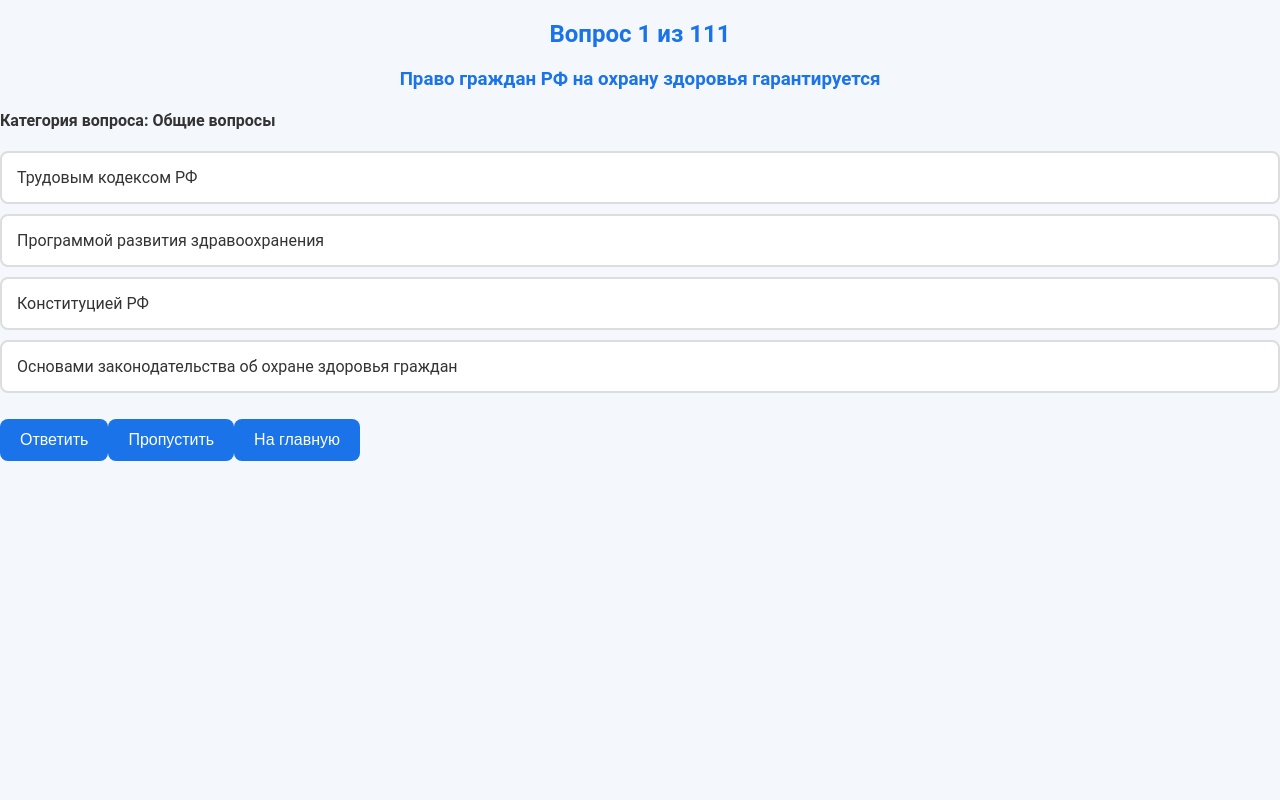
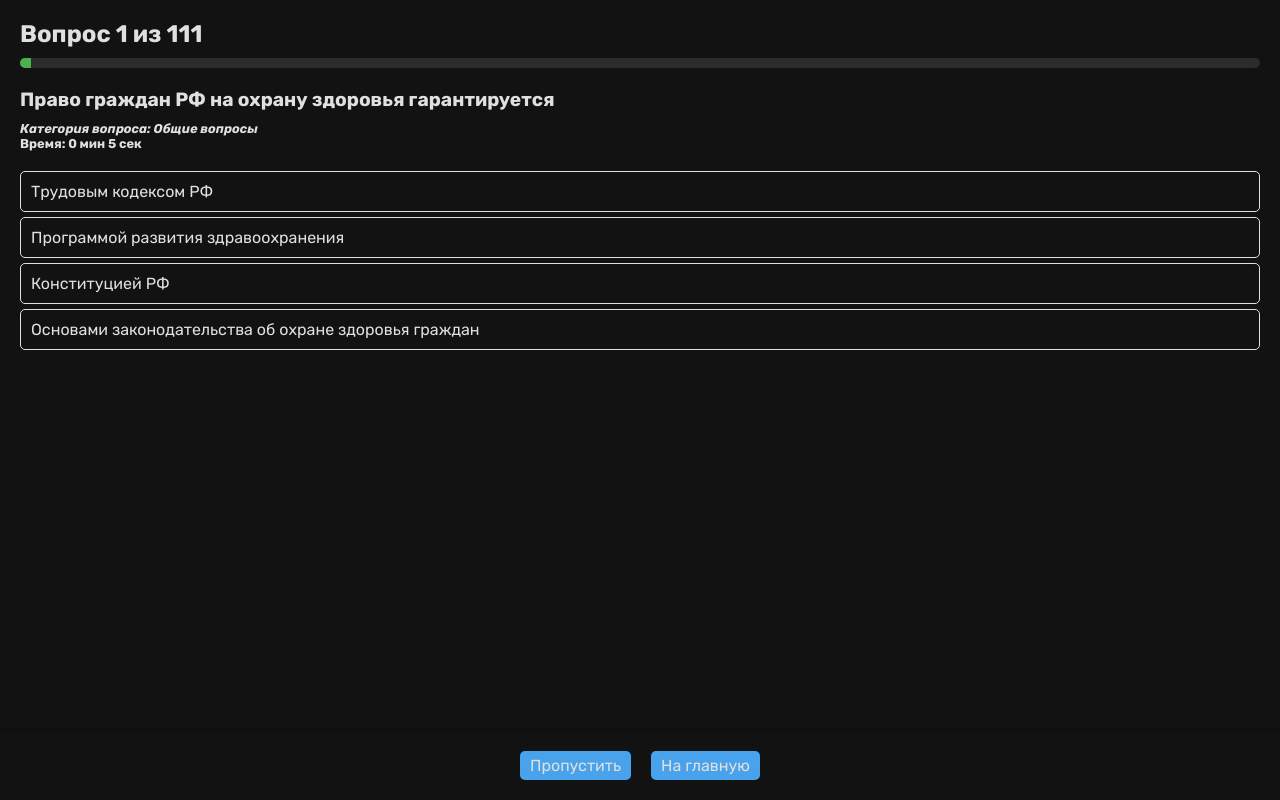
Before and after one commit to Oleg72pc/medica_testing, a Vue app: page /test in a window 1280 px wide. Built offline with nearby package versions, Linux system fonts and the light colour scheme.

Commit message:
fixed logic, fixed UI, fixed styles global, added timer, added progress bar

```diff
--- a/package.json
+++ b/package.json
@@ -14,7 +14,8 @@
   },
   "devDependencies": {
     "@vitejs/plugin-vue": "^5.1.4",
-    "sass": "^1.80.3",
+    "sass": "^1.80.4",
+    "sass-loader": "^16.0.2",
     "typescript": "^5.5.3",
     "vite": "^5.4.8",
     "vue-tsc": "^2.1.6"
--- a/src/App.vue
+++ b/src/App.vue
@@ -7,6 +7,5 @@
 <script setup lang="ts">
 </script>
 
-<style lang="scss">
-
+<style scoped lang="scss">
 </style>
--- a/src/style.scss
+++ b/src/style.scss
@@ -1,175 +1,8 @@
-/* Global Styles */
-body {
-  font-family: 'Roboto', sans-serif;
-  background-color: #f4f7fc;
-  color: #333;
+@import url('https://fonts.googleapis.com/css2?family=Rubik:ital,wght@0,300..900;1,300..900&display=swap');
+
+* {
   margin: 0;
   padding: 0;
-}
-
-.container {
-  max-width: 600px;
-  margin: 0 auto;
-  padding: 20px;
-}
-
-h1, h2, h3 {
-  color: #1a73e8;
-  font-weight: 700;
-  text-align: center;
-  margin-bottom: 20px;
-}
-
-p {
-  line-height: 1.6;
-  color: #555;
-}
-
-a {
-  color: #1a73e8;
-  text-decoration: none;
-}
-
-a:hover {
-  text-decoration: underline;
-}
-
-/* Button Styles */
-button {
-  display: inline-block;
-  background-color: #1a73e8;
-  color: #fff;
-  padding: 12px 20px;
-  border: none;
-  border-radius: 8px;
-  cursor: pointer;
-  font-size: 16px;
-  margin: 10px 0;
-  transition: background-color 0.3s ease, box-shadow 0.3s ease;
-}
-
-button:hover {
-  background-color: #155bb5;
-  box-shadow: 0px 4px 10px rgba(0, 0, 0, 0.1);
-}
-
-button:disabled {
-  background-color: #c7d7f3;
-  cursor: not-allowed;
-}
-
-.button-large {
-  padding: 14px 30px;
-  font-size: 18px;
-  width: 100%;
-  margin-bottom: 20px;
-}
-
-/* Answer Option Styles */
-.answer-option {
-  background-color: #fff;
-  border: 2px solid #ddd;
-  border-radius: 8px;
-  padding: 15px;
-  margin-bottom: 10px;
-  cursor: pointer;
-  transition: background-color 0.3s ease, border-color 0.3s ease;
-}
-
-.answer-option:hover {
-  background-color: #f0f4ff;
-}
-
-.selected {
-  background-color: #d3eafd;
-}
-
-.correct {
-  background-color: #c8e6c9;
-  border-color: #4caf50;
-}
-
-.incorrect {
-  background-color: #ffcdd2;
-  border-color: #f44336;
-}
-
-/* Progress Bar Styles */
-.progress-bar {
-  height: 8px;
-  background-color: #e0e0e0;
-  border-radius: 4px;
-  margin: 20px 0;
-  overflow: hidden;
-}
-
-.progress {
-  height: 100%;
-  background-color: #1a73e8;
-  width: 0;
-  transition: width 0.5s ease;
-}
-
-/* Statistics Styles */
-.stat-item {
-  display: flex;
-  justify-content: space-between;
-  padding: 15px;
-  background-color: #fff;
-  margin-bottom: 10px;
-  border-radius: 8px;
-  border: 1px solid #ddd;
-}
-
-.stat-item.correct {
-  background-color: #c8e6c9;
-}
-
-.stat-item.incorrect {
-  background-color: #ffcdd2;
-}
-
-.stat-item .question-text {
-  flex: 1;
-  padding-right: 10px;
-}
-
-.stat-item .answer-text {
-  font-weight: 700;
-  color: #555;
-}
-
-/* Back to Home Button */
-.back-home {
-  display: inline-block;
-  background-color: #1a73e8;
-  color: #fff;
-  padding: 15px 30px;
-  text-align: center;
-  border-radius: 8px;
-  text-decoration: none;
-  font-size: 18px;
-  margin-top: 30px;
-  transition: background-color 0.3s ease, box-shadow 0.3s ease;
-}
-
-.back-home:hover {
-  background-color: #155bb5;
-  box-shadow: 0px 4px 10px rgba(0, 0, 0, 0.1);
-}
-
-/* Media Queries for Mobile */
-@media (max-width: 768px) {
-  .container {
-    padding: 10px;
+  box-sizing: border-box;
+  font-family: 'Rubik', sans-serif;
   }
-
-  button, .back-home {
-    font-size: 14px;
-    padding: 10px 20px;
-  }
-
-  .answer-option {
-    padding: 12px;
-  }
-}
--- a/src/views/StatisticsPage.vue
+++ b/src/views/StatisticsPage.vue
@@ -1,22 +1,24 @@
 <template>
-  <div>
-    <h2>Статистика</h2>
-    <p>Список вопросов, на которые чаще всего давали неправильные ответы:</p>
-    <ul>
-      <li v-for="(count, question) in incorrectAnswers"
+  <div class="statistics-container">
+    <h2 class="statistics-title">Статистика:</h2>
+    <p class="statistics-description">Список вопросов, на которые чаще всего давали неправильные ответы:</p>
+    <ul class="statistics-list">
+      <li v-for="(count, question) in sortedIncorrectAnswers"
           class="stat-item"
           :key="question">
         {{ question }} — {{ count }} раз(а) неправильно
       </li>
     </ul>
-    <button @click="clearStatistics">Сбросить статистику</button>
-    <button @click="goHome">На главную</button>
+    <div class="statistics-button-container">
+      <button class="statistics-button" @click="clearStatistics">Сбросить статистику</button>
+      <button class="statistics-button" @click="goHome">На главную</button>
+    </div>
   </div>
 </template>
 
 <script setup
         lang="ts">
-import { ref, onMounted } from 'vue'
+import { ref, computed, onMounted } from 'vue'
 import { useRouter } from 'vue-router'
 
 const incorrectAnswers = ref<Record<string, number>>( {} )
@@ -31,6 +33,15 @@ const loadStatistics = () => {
   incorrectAnswers.value = savedIncorrectAnswers
 }
 
+const sortedIncorrectAnswers = computed(() => {
+  return Object.entries(incorrectAnswers.value)
+    .sort(([, a], [, b]) => b - a)
+    .reduce((acc, [key, value]) => {
+      acc[key] = value
+      return acc
+    }, {} as Record<string, number>)
+})
+
 const clearStatistics = () => {
   localStorage.removeItem( 'incorrectAnswers' )
   incorrectAnswers.value = {}
@@ -41,23 +52,73 @@ const goHome = () => {
 }
 </script>
 
-<style lang="scss"
-       scoped>
-ul {
+<style lang="scss" scoped>
+$background-color: #121212;
+$text-color: #e0e0e0;
+$primary-color: #48a2ec;
+$button-hover-color: #3a8ecf; // Пример более темного цвета
+$secondary-color: #03badade;
+
+.statistics-container {
+  background-color: $background-color;
+  color: $text-color;
+  padding: 20px;
+  height: calc(100vh - 60px);
+  display: flex;
+  flex-direction: column;
+  justify-content: space-between;
+}
+
+.statistics-title {
+  color: $secondary-color;
+  margin-bottom: 5px;
+}
+
+.statistics-description {
+  color: $text-color;
+  margin-bottom: 10px;
+}
+
+.statistics-list {
   list-style-type: none;
   padding: 0;
+  flex-grow: 1;
+  overflow-y: auto;
 }
-//
-//li {
-//  margin-bottom: 10px;
-//}
-//
-//button {
-//  margin-top: 20px;
-//  padding: 10px;
-//  background-color: #007bff;
-//  color: #fff;
-//  border: none;
-//  cursor: pointer;
-//}
+
+.stat-item {
+  margin-bottom: 10px;
+  color: $text-color;
+  border: 1px solid $secondary-color;
+  border-radius: 5px;
+  padding: 5px;
+}
+
+.statistics-button-container {
+  position: fixed;
+  bottom: 0;
+  left: 0;
+  width: 100%;
+  background-color: $background-color;
+  display: flex;
+  justify-content: center;
+  padding: 10px 0;
+  box-shadow: 0 -2px 5px rgba(0, 0, 0, 0.2);
+}
+
+.statistics-button {
+  padding: 10px 20px;
+  margin: 0 10px;
+  font-size: 1rem;
+  color: $text-color;
+  background-color: $primary-color;
+  border: none;
+  border-radius: 5px;
+  cursor: pointer;
+  transition: background-color 0.3s ease;
+
+  &:hover {
+    background-color: $button-hover-color;
+  }
+}
 </style>
--- a/src/views/TestPage.vue
+++ b/src/views/TestPage.vue
@@ -1,216 +1,375 @@
 <template>
-  <div v-if="isTestFinished">
-    <h2>Тест завершен!</h2>
-    <p>Вы ответили на {{ correctAnswers }} из {{ questions.length }} вопросов.</p>
-    <h3>Результаты:</h3>
-      <ul>
-      <li v-for="(question, index) in questions"
-          :key="index">
-        <p>{{ question.question }}</p>
-        <p>
+  <div v-if="isTestFinished" class="test-finished-container">
+    <h2 class="test-finished-title">Тест завершен!</h2>
+    <p class="test-summary">Вы ответили на {{ correctAnswers }} из {{ questions.length }} вопросов.</p>
+    <p class="test-time">Время выполнения: {{ Math.floor(elapsedTime / 60) }} мин {{ elapsedTime % 60 }} сек</p>
+    <h3 class="results-title">Результаты:</h3>
+    <ul class="results-list">
+      <li v-for="(question, index) in questions" :key="index" class="result-item">
+        <p class="question-text">{{ question.question }}</p>
+        <p class="answer-status">
           <span class="skip-res" v-if="userAnswers[index].length === 0">Пропущено</span>
           <span class="correct-res" v-else-if="isCorrectAnswer(index)">Правильно</span>
           <span class="incorrect-res" v-else>Неправильно</span>
         </p>
-        <ul>
-          <li v-for="(answer, answerIndex) in question.answers"
-              :key="answerIndex"
-              class="answer-option"
-              :class="{
-              correct: question.correctIndexes?.includes(answerIndex),
-              selected: userAnswers[index]?.includes(answerIndex)
-            }">
+        <ul class="answers-list">
+          <li v-for="(answer, answerIndex) in question.answers" :key="answerIndex" class="answer-option" :class="{ correct: question.correctIndexes?.includes(answerIndex), selected: userAnswers[index]?.includes(answerIndex) }">
             {{ answer }}
           </li>
         </ul>
       </li>
     </ul>
-    <button @click="restartTest">Начать заново</button>
-    <button class="back-home"
-            @click="goHome">На главную</button>
+    <div class="buttons-container">
+      <button class="restart-button" @click="restartTest">Начать заново</button>
+      <button class="back-home-button" @click="goHome">На главную</button>
+    </div>
   </div>
 
   <div class="questions-container" v-else-if="currentQuestion">
-    <h2>Вопрос {{ currentIndex + 1 }} из {{ questions.length }}</h2>
-    <h3 class="question">{{ currentQuestion.question }}</h3>
-    <h4>Категория вопроса: {{ currentQuestion.category }}</h4>
-    <ul>
-      <li v-for="(answer, index) in currentQuestion.answers"
-          :key="index"
-          @click="toggleAnswer(index)"
-          class="answer-option"
-          :class="getAnswerClass(index)">
+    <h2 class="question-title">Вопрос {{ currentIndex + 1 }} из {{ questions.length }}</h2>
+    <div class="progress-bar">
+      <div class="progress" :style="{ width: progressPercentage + '%' }"></div>
+    </div>
+    <h3 class="question-text">{{ currentQuestion.question }}</h3>
+    <h4 class="question-category">Категория вопроса: {{ currentQuestion.category }}</h4>
+    <p class="test-time">Время: {{ Math.floor(elapsedTime / 60) }} мин {{ elapsedTime % 60 }} сек</p>
+    <ul class="answers-list">
+      <li v-for="(answer, index) in currentQuestion.answers" :key="index" @click="toggleAnswer(index)"
+      class="answer-option"
+      :class="getAnswerClass(index)">
         {{ answer }}
       </li>
     </ul>
-    <div>
-      <button v-if="!isAnswered"
-              @click="submitAnswer">Ответить</button>
-      <button v-else
-              @click="nextQuestion">Следующий вопрос</button>
-      <button @click="skipQuestion">Пропустить</button>
-      <button @click="goHome">На главную</button>
+    <div class="buttons-container">
+      <button v-if="!isAnswered && hasSelectedAnswer" class="submit-button" @click="submitAnswer">Ответить</button>
+      <button v-if="isAnswered" class="next-button" @click="nextQuestion">Следующий вопрос</button>
+      <button v-if="!isAnswered" class="skip-button" @click="skipQuestion">Пропустить</button>
+      <button class="back-home-button" @click="goHome">На главную</button>
     </div>
   </div>
 
-  <div v-else>
-    <p>Идет загрузка вопросов...</p>
+  <div v-else class="loading-container">
+    <p class="loading-text">Идет загрузка вопросов...</p>
   </div>
 </template>
 
-
-<script setup
-        lang="ts">
-import { ref, computed, onMounted } from 'vue'
+<script setup lang="ts">
+import { ref, computed, onMounted, onUnmounted, watch } from 'vue'
 import { useRoute, useRouter } from 'vue-router'
 import { questions as allQuestions } from '../data/questions'
 import { Question } from "../interfaces/question.interface.ts"
 
 const route = useRoute()
 const router = useRouter()
-const currentIndex = ref( 0 )
-const correctAnswers = ref( 0 )
-const questions = ref<Question[]>( [] )
-const userAnswers = ref<( number[] )[]>( [] )
+const currentIndex = ref(0)
+const correctAnswers = ref(0)
+const questions = ref<Question[]>([])
+const userAnswers = ref<(number[])[]>([])
+const elapsedTime = ref(0) // Время в секундах
+let timer: number | undefined
 
-const isRandomTest = computed( () => route.query.random === 'true' )
-const currentQuestion = computed( () => questions.value[ currentIndex.value ] )
-const isAnswered = ref( false )
-const isTestFinished = computed( () => currentIndex.value >= questions.value.length )
+const isRandomTest = computed(() => route.query.random === 'true')
+const currentQuestion = computed(() => questions.value[currentIndex.value])
+const isAnswered = ref(false)
+const isTestFinished = computed(() => currentIndex.value >= questions.value.length)
 
-// Логика выбора ответа остаётся той же
-const toggleAnswer = ( index: number ) => {
-  if ( isAnswered.value ) {
-    return // Блокируем выбор, если вопрос уже отвечен
+const progressPercentage = computed(() => ((currentIndex.value + 1) / questions.value.length) * 100)
+
+const hasSelectedAnswer = computed(() => {
+  return userAnswers.value[currentIndex.value]?.length > 0
+})
+
+const toggleAnswer = (index: number) => {
+  if (isAnswered.value) {
+    return
   }
 
-  const selectedAnswers = userAnswers.value[ currentIndex.value ]
-  const answerIndex = selectedAnswers.indexOf( index )
-  if ( answerIndex > -1 ) {
-    selectedAnswers.splice( answerIndex, 1 ) // Удалить ответ, если уже выбран
+  const selectedAnswers = userAnswers.value[currentIndex.value]
+  const answerIndex = selectedAnswers.indexOf(index)
+  if (answerIndex > -1) {
+    selectedAnswers.splice(answerIndex, 1)
   } else {
-    selectedAnswers.push( index ) // Добавить ответ в выбранные
+    selectedAnswers.push(index)
   }
 }
 
-// Логика проверки ответа
 const submitAnswer = () => {
-  // Проверяем правильность ответа
-  if ( isCorrectAnswer( currentIndex.value ) ) {
+  if (isCorrectAnswer(currentIndex.value)) {
     correctAnswers.value++
   } else {
-    saveIncorrectAnswer( currentQuestion.value.question )
+    saveIncorrectAnswer(currentQuestion.value.question)
   }
-  isAnswered.value = true // Пользователь ответил на вопрос
+  isAnswered.value = true
 }
 
-// Переход к следующему вопросу
 const nextQuestion = () => {
   currentIndex.value++
-  isAnswered.value = false // Сбрасываем состояние ответа для следующего вопроса
+  isAnswered.value = false
 }
 
-const getAnswerClass = ( index: number ) => {
-  // Проверяем, существует ли текущий вопрос и его правильные ответы
-  if ( !currentQuestion.value || !currentQuestion.value.correctIndexes ) {
-    return {} // Возвращаем пустой объект, если данных нет
+const getAnswerClass = (index: number) => {
+  if (!currentQuestion.value || !currentQuestion.value.correctIndexes) {
+    return {}
   }
 
-  if ( !isAnswered.value ) {
+  if (!isAnswered.value) {
     return {
-      selected: isSelected( index ),
+      selected: isSelected(index),
     }
   } else {
     return {
-      selected: isSelected( index ),
-      correct: currentQuestion.value.correctIndexes.includes( index ), // Подсвечиваем правильный ответ
-      incorrect: isSelected( index ) && !currentQuestion.value.correctIndexes.includes( index ), // Подсвечиваем неправильный ответ
+      selected: isSelected(index),
+      correct: currentQuestion.value.correctIndexes.includes(index),
+      incorrect: isSelected(index) && !currentQuestion.value.correctIndexes.includes(index),
     }
   }
 }
 
 const skipQuestion = () => {
-  userAnswers.value[ currentIndex.value ] = []
+  userAnswers.value[currentIndex.value] = []
   nextQuestion()
 }
 
 const restartTest = () => {
   currentIndex.value = 0
   correctAnswers.value = 0
-  userAnswers.value = Array( questions.value.length ).fill( [] ).map( () => [] )
+  userAnswers.value = Array(questions.value.length).fill([]).map(() => [])
+  elapsedTime.value = 0
+  startTimer()
 }
 
 const goHome = () => {
-  router.push( '/' )
+  router.push('/')
 }
 
-const isCorrectAnswer = ( index: number ) => {
-  const selectedAnswers = userAnswers.value[ index ]
-  const correctIndexes = questions.value[ index ].correctIndexes
+const isCorrectAnswer = (index: number) => {
+  const selectedAnswers = userAnswers.value[index]
+  const correctIndexes = questions.value[index].correctIndexes
   return (
-      correctIndexes &&
-      selectedAnswers.length === correctIndexes.length &&
-      selectedAnswers.every( ( answer ) => correctIndexes.includes( answer ) )
+    correctIndexes &&
+    selectedAnswers.length === correctIndexes.length &&
+    selectedAnswers.every((answer) => correctIndexes.includes(answer))
   )
 }
 
-const isSelected = ( index: number ) => {
-  return userAnswers.value[ currentIndex.value ]?.includes( index )
+const isSelected = (index: number) => {
+  return userAnswers.value[currentIndex.value]?.includes(index)
 }
 
-const saveIncorrectAnswer = ( questionText: string ) => {
-  const incorrectAnswers = JSON.parse( localStorage.getItem( 'incorrectAnswers' ) || '{}' )
-  incorrectAnswers[ questionText ] = ( incorrectAnswers[ questionText ] || 0 ) + 1
-  localStorage.setItem( 'incorrectAnswers', JSON.stringify( incorrectAnswers ) )
+const saveIncorrectAnswer = (questionText: string) => {
+  const incorrectAnswers = JSON.parse(localStorage.getItem('incorrectAnswers') || '{}')
+  incorrectAnswers[questionText] = (incorrectAnswers[questionText] || 0) + 1
+  localStorage.setItem('incorrectAnswers', JSON.stringify(incorrectAnswers))
 }
 
-onMounted( () => {
-  if ( isRandomTest.value ) {
+const startTimer = () => {
+  timer = setInterval(() => {
+    elapsedTime.value++
+  }, 1000)
+}
+
+const stopTimer = () => {
+  if (timer) {
+    clearInterval(timer)
+  }
+}
+
+onMounted(() => {
+  if (isRandomTest.value) {
     questions.value = allQuestions
-        .sort( () => Math.random() - 0.5 )
-        .slice( 0, 10 )
+      .sort(() => Math.random() - 0.5)
+      .slice(0, 50)
   } else {
     questions.value = allQuestions
   }
-  userAnswers.value = Array( questions.value.length ).fill( [] ).map( () => [] )
-} )
+  userAnswers.value = Array(questions.value.length).fill([]).map(() => [])
+  startTimer()
+})
 
+onUnmounted(() => {
+  stopTimer()
+})
+
+// Watcher to stop the timer when the test is finished
+watch(isTestFinished, (newValue) => {
+  if (newValue) {
+    stopTimer()
+  }
+})
 </script>
 
-<style lang="scss"
-       scoped>
+<style lang="scss" scoped>
+$background-color: #121212;
+$text-color: #e0e0e0;
+$primary-color: #48a2ec;
+$secondary-color: #03badade;
+$progress-color: #4caf50;
+$button-hover-color: darken($primary-color, 10%);
+$correct-color: #4caf50;
+$incorrect-color: #f44336;
+$skip-color: #ff9800;
 
-//.selected {
-//  background-color: #d3eafd; /* Голубая подсветка для выбранных */
-//  color: #1a1a1a;
-//}
-//
-//.correct {
-//  background-color: #c8e6c9; /* Зелёная подсветка для правильных ответов */
-//  color: #1a1a1a;
-//}
-//
-//.incorrect {
-//  background-color: #ffcdd2; /* Красная подсветка для неправильных ответов */
-//  color: #1a1a1a;
-//}
-//
-ul {
+.test-finished-container {
+  background-color: $background-color;
+  color: $text-color;
+  padding: 20px;
+  height: calc(100vh - 60px); // Учитываем высоту фиксированной кнопки
+  overflow-y: auto;
+}
+
+.test-finished-title, .results-title, .question-title, .question-category {
+  color: $text-color;
+}
+
+.test-summary, .answer-status, .loading-text {
+  color: $text-color;
+
+  .skip-res {
+    color: $skip-color;
+  }
+
+  .correct-res {
+    color: $correct-color;
+  }
+
+  .incorrect-res {
+    color: $incorrect-color;
+  }
+}
+
+.test-time {
+  font-size: 0.8rem;
+  font-weight: bold;
+  margin-bottom: 20px;
+}
+
+.results-list, .answers-list {
   list-style-type: none;
   padding: 0;
 }
 
-//
-//li {
-//  margin-bottom: 10px;
-//}
-//
-//button {
-//  margin-top: 20px;
-//  padding: 10px;
-//  background-color: #007bff;
-//  color: #fff;
-//  border: none;
-//  cursor: pointer;
-//}
+.result-item, .answer-option {
+  margin-bottom: 10px;
+  color: $text-color;
+  border: 1px solid $text-color;
+  padding: 10px;
+  border-radius: 10px;
+}
+
+.answer-option {
+  padding: 10px;
+  margin: 5px 0;
+  border-radius: 5px;
+  cursor: pointer;
+  transition: background-color 0.3s ease;
+
+  &.selected {
+    background-color: $secondary-color;
+  }
+
+  &.correct {
+    background-color: lighten($correct-color, 20%);
+  }
+
+  &.incorrect {
+    background-color: darken($incorrect-color, 20%);
+  }
+}
+
+.progress-bar {
+  width: 100%;
+  background-color: lighten($background-color, 10%);
+  border-radius: 5px;
+  overflow: hidden;
+  margin-bottom: 20px;
+}
+
+.progress {
+  height: 10px;
+  background-color: $progress-color;
+  transition: width 0.3s ease;
+}
+
+button {
+  padding: 5px 10px;
+  margin: 10px;
+  font-size: 1rem;
+  color: $text-color;
+  background-color: $primary-color;
+  border: none;
+  border-radius: 5px;
+  cursor: pointer;
+  transition: background-color 0.3s ease;
+
+  &:hover {
+    background-color: $button-hover-color;
+  }
+}
+
+.buttons-container {
+  position: fixed;
+  bottom: 0;
+  left: 0;
+  width: 100%;
+  background-color: $background-color;
+  display: flex;
+  justify-content: center;
+  padding: 10px 0;
+  box-shadow: 0 -2px 5px rgba(0, 0, 0, 0.2);
+}
+
+.loading-container {
+  display: flex;
+  justify-content: center;
+  align-items: center;
+  height: 100vh;
+}
+
+.questions-container {
+  background-color: $background-color;
+  color: $text-color;
+  padding: 20px;
+  height: calc(100vh - 60px); // Учитываем высоту фиксированной кнопки
+  overflow-y: auto;
+}
+
+.question-title {
+  font-size: 1.5rem;
+  margin-bottom: 10px;
+}
+
+.question-text {
+  font-size: 1.2rem;
+  margin-bottom: 10px;
+}
+
+.question-category {
+  font-size: 0.8rem;
+  font-style: italic;
+}
+
+.answers-list {
+  list-style-type: none;
+  padding: 0;
+}
+
+.answer-option {
+  padding: 10px;
+  margin: 5px 0;
+  border-radius: 5px;
+  cursor: pointer;
+  transition: background-color 0.3s ease;
+
+  &.selected {
+    background-color: $secondary-color;
+  }
+
+  &.correct {
+    background-color: lighten($correct-color, 20%);
+  }
+
+  &.incorrect {
+    background-color: darken($incorrect-color, 20%);
+  }
+}
 </style>
```
Also changed, not shown: src/views/HomePage.vue (+42 -3 lines), 1 other file (tests, documents, lock files or other folders).
